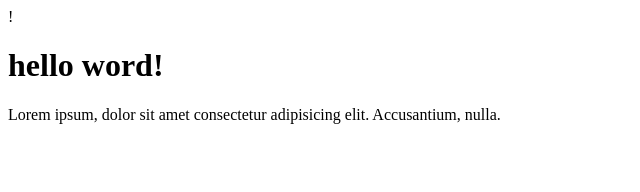
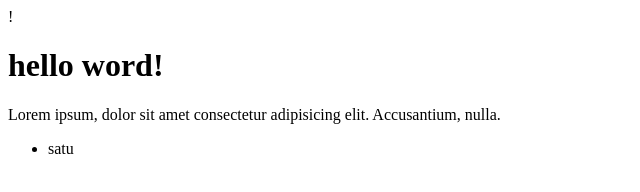
Before and after one commit to Idhamyahya/wpu-git-test2, a plain HTML site: page index.html in a window 1280 px wide. Shown: the full height of the page, 0-640 px from the left. Drawn offline with Linux system fonts and the light colour scheme.

Commit message:
menambahka list

```diff
--- a/index.html
+++ b/index.html
@@ -10,5 +10,9 @@
   <body>
     <h1>hello word!</h1>
     <p>Lorem ipsum, dolor sit amet consectetur adipisicing elit. Accusantium, nulla.</p>
+
+    <ul>
+      <li>satu</li>
+    </ul>
   </body>
 </html>
```
